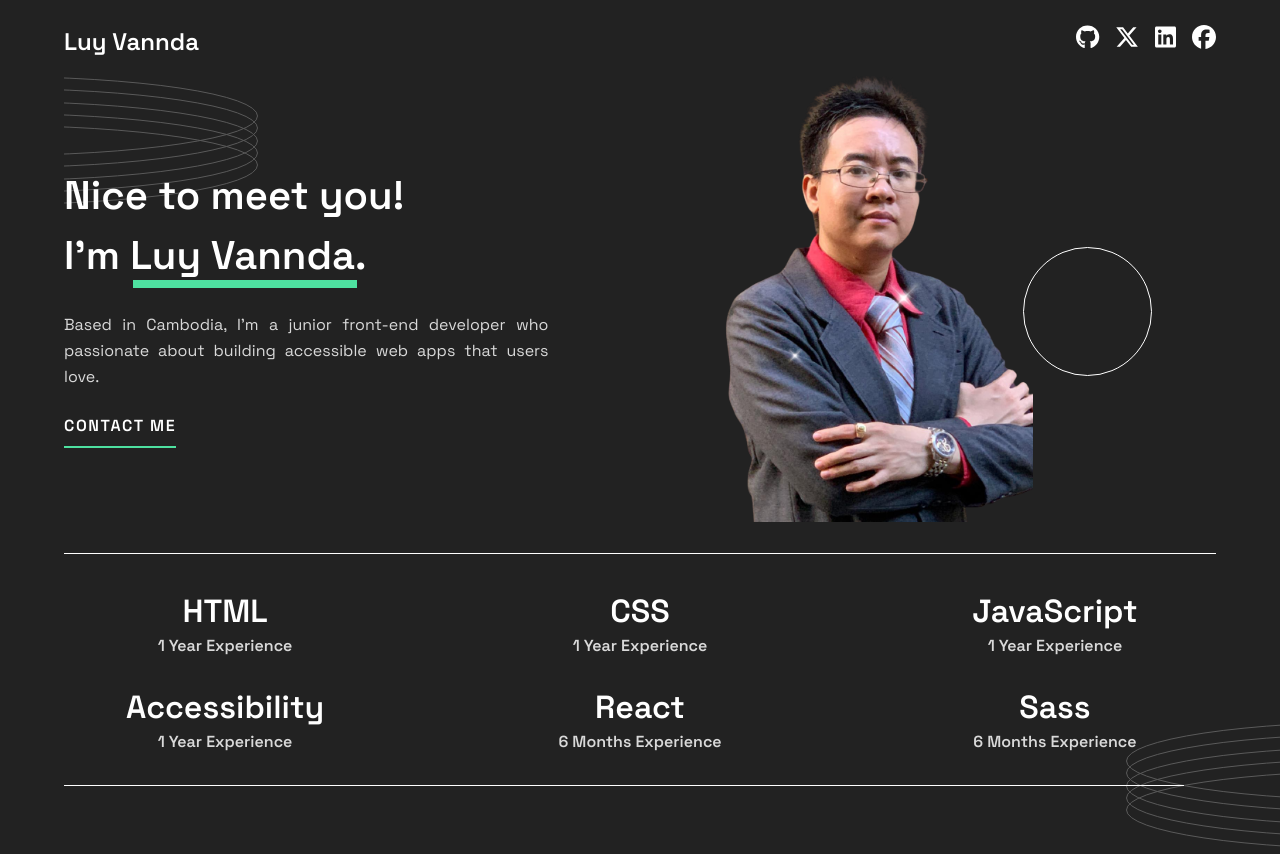
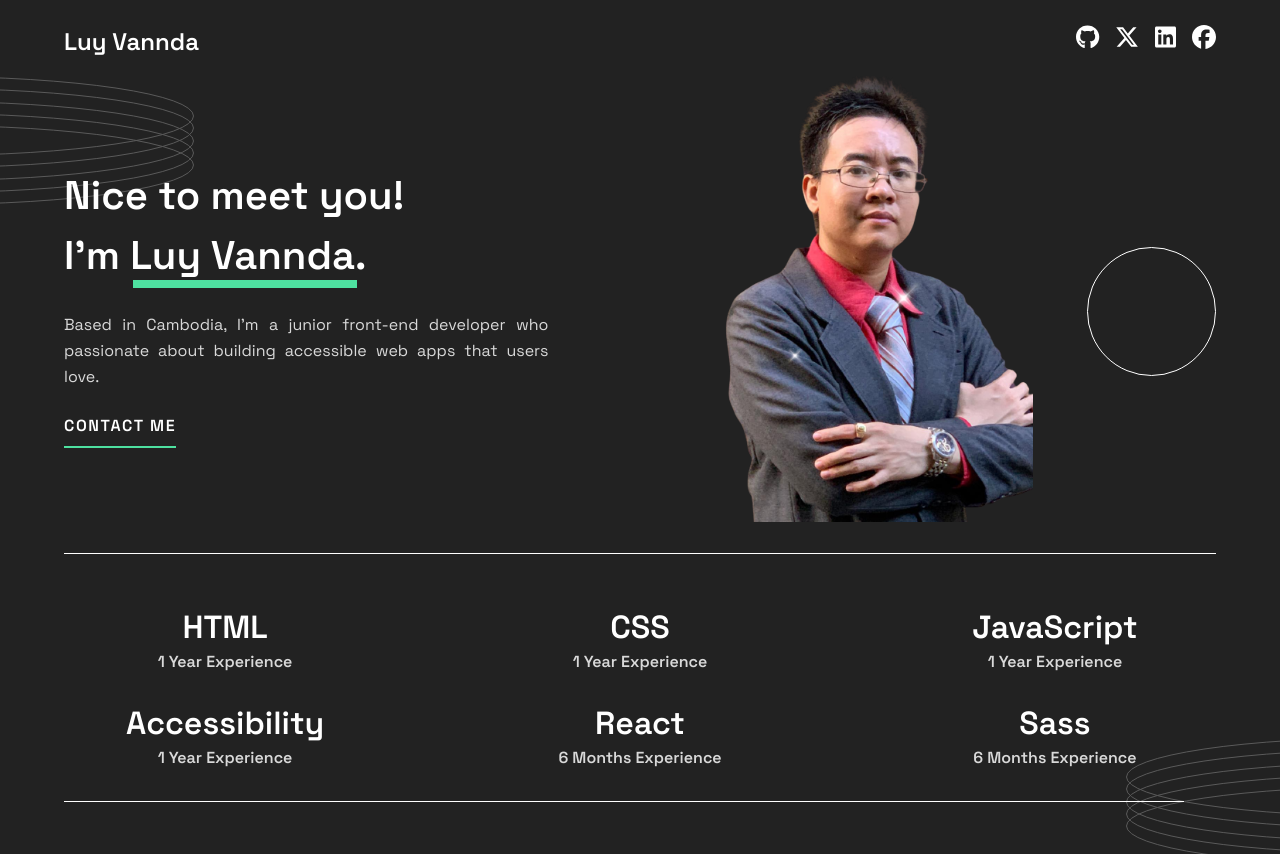
Before and after one commit to luyvannda/luyvannda.github.io, a React (Vite) app: page / in a window 1280 px wide. Shown: the top 854 px of the page. Built offline with nearby package versions, Linux system fonts and the light colour scheme.

Commit message:
fix the bottom border, rings and circle pattern for Hero section

```diff
--- a/src/App.css
+++ b/src/App.css
@@ -155,28 +155,31 @@ body {
   cursor: pointer;
 }
 
-.hero-container {
+.hero-section {
+  position: relative;
+  overflow-x: hidden;
+}
+.hero-section .hero-container {
   display: flex;
   flex-direction: column;
   align-items: center;
   justify-content: center;
   position: relative;
-  overflow-x: hidden;
   margin: 0 1.1rem 1rem 1.1rem;
 }
 @media only screen and (min-width: 768px) {
-  .hero-container {
+  .hero-section .hero-container {
     display: flex;
     flex-direction: row-reverse;
     margin: 0 2rem 1rem 2rem;
   }
 }
 @media only screen and (min-width: 1000px) {
-  .hero-container {
+  .hero-section .hero-container {
     margin: 0 4rem 1rem 4rem;
   }
 }
-.hero-container .bottom-border {
+.hero-section .hero-container .bottom-border {
   display: block;
   position: absolute;
   bottom: 0;
@@ -186,35 +189,35 @@ body {
   border-bottom: 1.5px solid #ffffff;
 }
 @media only screen and (min-width: 768px) {
-  .hero-container .bottom-border {
+  .hero-section .hero-container .bottom-border {
     margin: 0 2rem;
   }
 }
 @media only screen and (min-width: 1000px) {
-  .hero-container .bottom-border {
+  .hero-section .hero-container .bottom-border {
     margin: 0 4rem;
   }
 }
-.hero-container .rings {
+.hero-section .rings {
   position: absolute;
   top: 0;
   left: -21rem;
   z-index: 0;
 }
-.hero-container .circle {
+.hero-section .circle {
   position: absolute;
   top: 5rem;
   right: -3.6rem;
   z-index: 1;
 }
 @media only screen and (min-width: 768px) {
-  .hero-container .circle {
+  .hero-section .circle {
     right: -2.9rem;
     top: 10.7rem;
   }
 }
 @media only screen and (min-width: 1000px) {
-  .hero-container .circle {
+  .hero-section .circle {
     right: 4rem;
   }
 }
--- a/src/App.jsx
+++ b/src/App.jsx
@@ -14,14 +14,16 @@ function App() {
         <Navbar />
       </header>
       <main>
-        <section className='hero-container'>
-          <ProfilePhoto />
-          <Hero />
+        <section className='hero-section'>
+
+          <div className='hero-container'>
+            <ProfilePhoto />
+            <Hero />
+            <div className="bottom-border"></div>
+          </div>
+
           <img className="rings" src="./images/pattern-rings.svg" alt="rings pattern"></img>
           <img className="circle" src="./images/pattern-circle.svg" alt="circle pattern"></img>
-
-          <div className="bottom-border"></div>
-
         </section>
 
         <section>
--- a/src/App.scss
+++ b/src/App.scss
@@ -194,6 +194,9 @@ body {
   }
 }
 
+.hero-section {
+  position: relative;
+  overflow-x: hidden;
 
   .hero-container {
     display: flex;
@@ -201,7 +204,6 @@ body {
     align-items: center;
     justify-content: center;
     position: relative;
-  overflow-x: hidden;
     margin: 0 1.1rem 1rem 1.1rem;
 
     @include media-min(768px) {
@@ -229,6 +231,7 @@ body {
 
       @include media-min(1000px) {
         margin: 0 4rem;
+      }
     }
   }
 
```
Also changed, not shown: 1 other file (tests, documents, lock files or other folders). Lines whose indentation alone changed are shown as unchanged.
